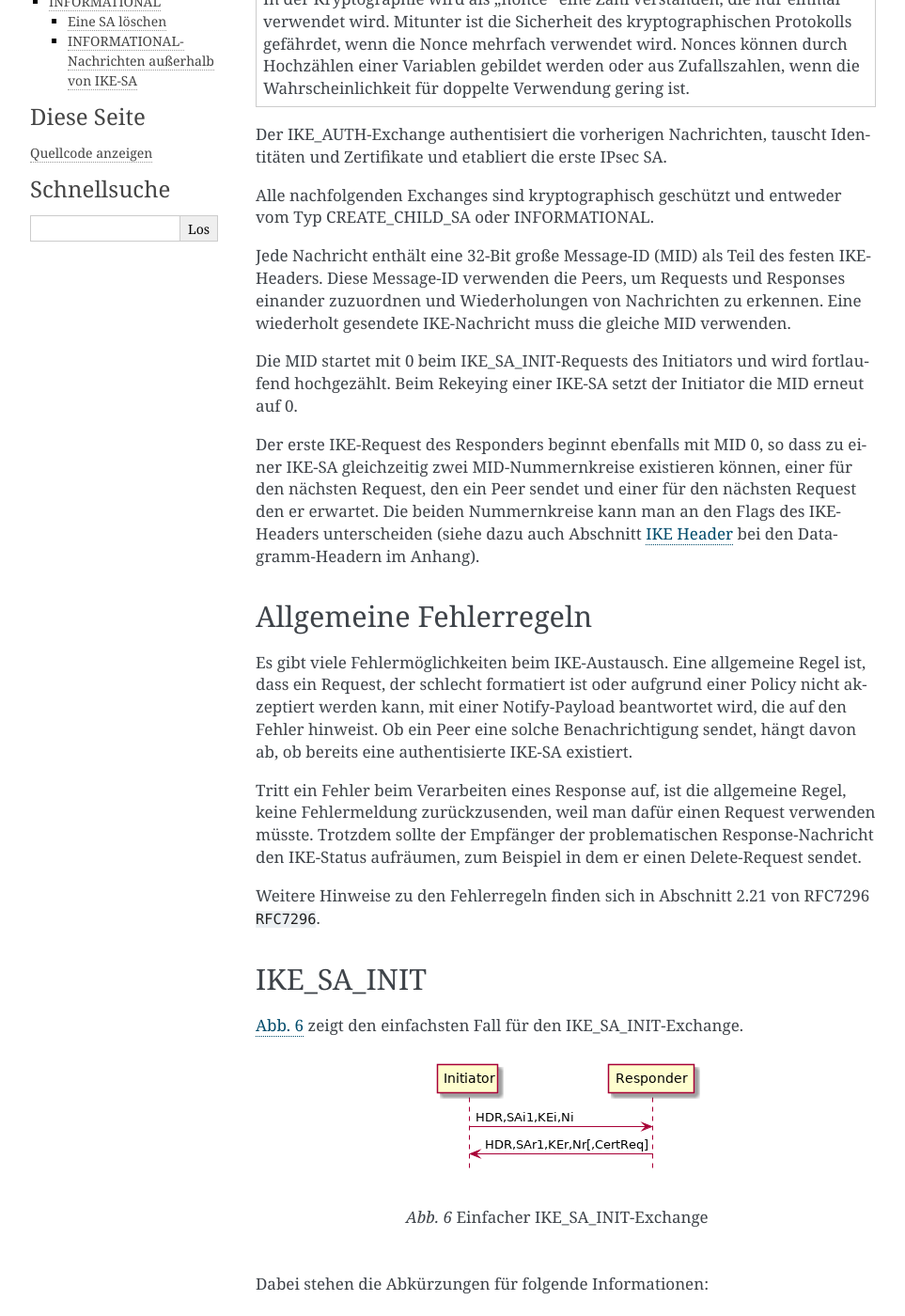
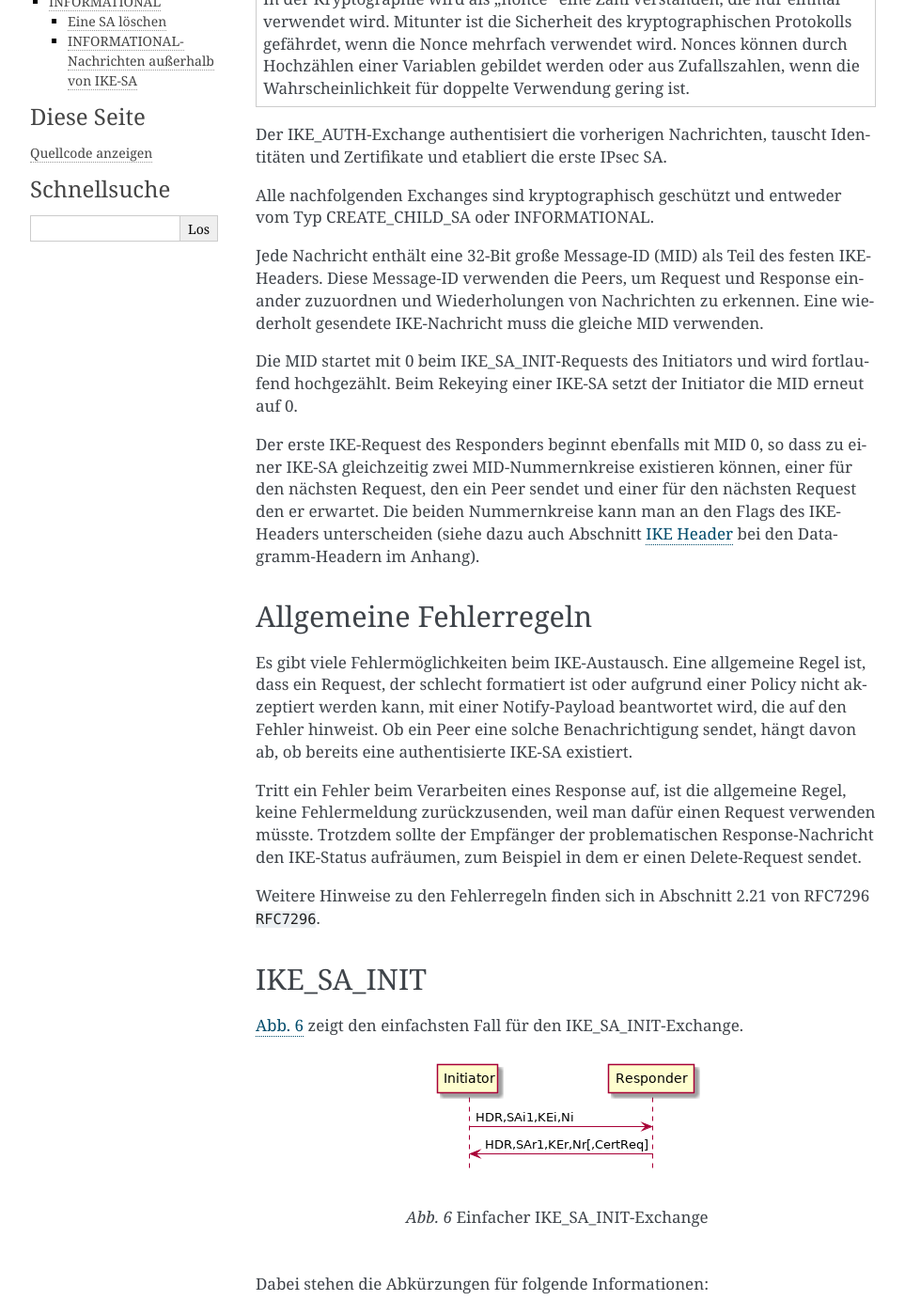
Before and after one commit to matwei-books/Fehlersuche-bei-IPsec-VPN-mit-IKEv2, a Sphinx documentation site: the page built from source/ikev2/nachrichten.rst, in a window 1280 px wide and 1400 px high, scrolled down 580 px. Shown: the whole window at 94% size, without its empty margins (148-1111 px from the left). Built offline with Sphinx 7.4.7, drawn with Linux system fonts in a browser that asks for light colours; cross-references to code outside the pages are shown as plain code; some of the changed text lies outside the part shown.

Commit message:
Rechtschreibkorrekturen

```diff
--- a/source/ikev2/nachrichten.rst
+++ b/source/ikev2/nachrichten.rst
@@ -59,7 +59,7 @@ vom Typ CREATE_CHILD_SA oder INFORMATIONAL.
 
 Jede Nachricht enthält eine 32-Bit große Message-ID (MID) als Teil des
 festen IKE-Headers.
-Diese Message-ID verwenden die Peers, um Requests und Responses einander
+Diese Message-ID verwenden die Peers, um Request und Response einander
 zuzuordnen und Wiederholungen von Nachrichten zu erkennen.
 Eine wiederholt gesendete IKE-Nachricht muss die gleiche MID verwenden.
 
@@ -115,7 +115,7 @@ IKE_SA_INIT-Exchange.
 Dabei stehen die Abkürzungen für folgende Informationen:
 
 *HDR*
-  IKE header
+  IKE Header
 *SAi1*
   Sets von vorgeschlagenen kryptografischen Algorithmen
 *SAr1*
@@ -278,7 +278,7 @@ manchmal einzige ESP- oder AH-SA auf.
 Die Abkürzungen stehen für folgende Informationen:
 
 *HDR*
-  IKE header
+  IKE Header
 *SK{...}*
   der Inhalt in geschweiften Klammern ist verschlüsselt
 *IDi, IDr*
@@ -570,7 +570,7 @@ von INFORMATIONAL Nachrichten.
 Die Abkürzungen stehen für folgende Informationen:
 
 *HDR*
-  IKE header
+  IKE Header
 *SK{...}*
   der Inhalt in geschweiften Klammern ist verschlüsselt
 *N*
```
